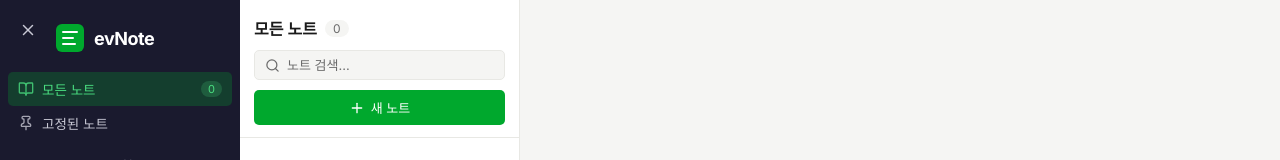
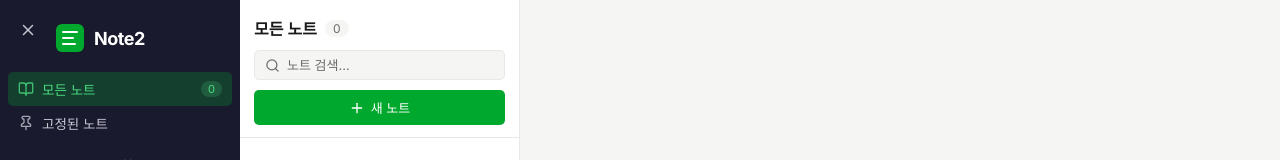
Before and after one commit to praswna/Note2, a React (Vite) app: page / in a window 1280 px wide. Shown: the top 160 px of the page. Built offline with nearby package versions, Linux system fonts and the light colour scheme.

Commit message:
chore: 앱 이름을 Note2로 변경
https://claude.ai/code/session_01NKTozcaLYPpnXCHxUR39sT

```diff
--- a/index.html
+++ b/index.html
@@ -4,7 +4,7 @@
     <meta charset="UTF-8" />
     <link rel="icon" type="image/svg+xml" href="/vite.svg" />
     <meta name="viewport" content="width=device-width, initial-scale=1.0" />
-    <title>evNote</title>
+    <title>Note2</title>
     <link rel="preconnect" href="https://fonts.googleapis.com" />
     <link rel="preconnect" href="https://fonts.gstatic.com" crossorigin />
     <link href="https://fonts.googleapis.com/css2?family=Inter:wght@300;400;500;600;700&display=swap" rel="stylesheet" />
--- a/src/components/Sidebar.tsx
+++ b/src/components/Sidebar.tsx
@@ -68,7 +68,7 @@ export default function Sidebar() {
             <rect width="28" height="28" rx="6" fill="#00A82D" />
             <path d="M7 8h14M7 14h10M7 20h12" stroke="white" strokeWidth="2" strokeLinecap="round" />
           </svg>
-          <span className="app-name">evNote</span>
+          <span className="app-name">Note2</span>
         </div>
       </div>
 
```
